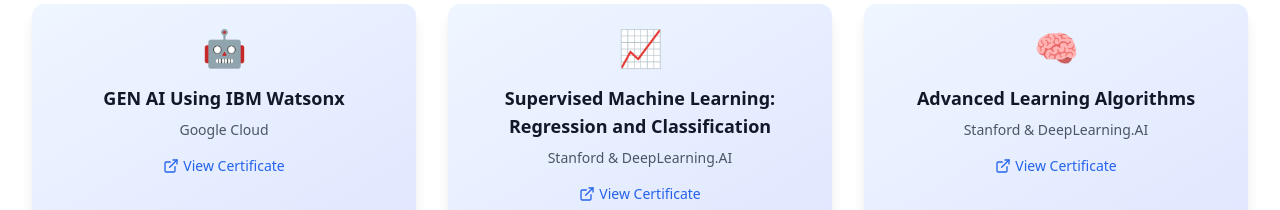
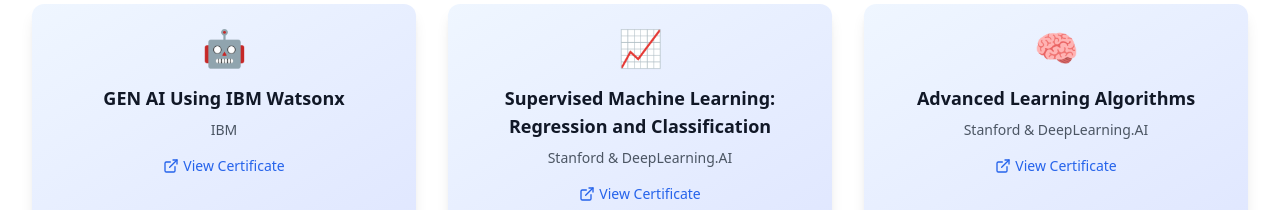
Before and after one commit to mrinaliii/Portfolio, a React (Vite) app: page / in a window 1280 px wide. Shown: the part 2120-2330 px from the top of the page. Built offline with nearby package versions, Linux system fonts and the light colour scheme.

Commit message:
Update About.tsx

```diff
--- a/src/components/About.tsx
+++ b/src/components/About.tsx
@@ -26,7 +26,7 @@ const About: React.FC<AboutProps> = ({ isDark }) => {
   const certifications = [
     {
       name: 'GEN AI Using IBM Watsonx',
-      provider: 'Google Cloud',
+      provider: 'IBM',
       url: 'https://courses.adroitprolearn.skillsnetwork.site/certificates/f1f18d0ec16847f185442bf375ec293d',
       icon: '🤖'
     },
```
